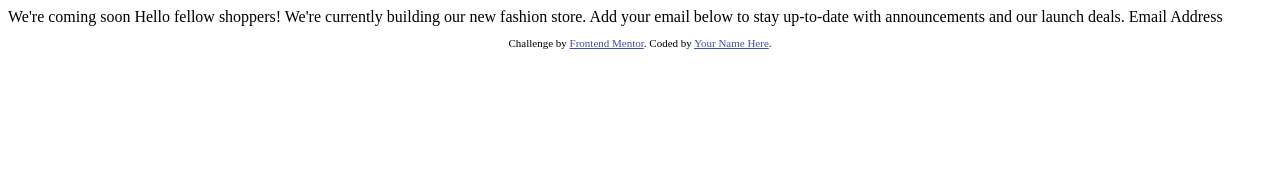
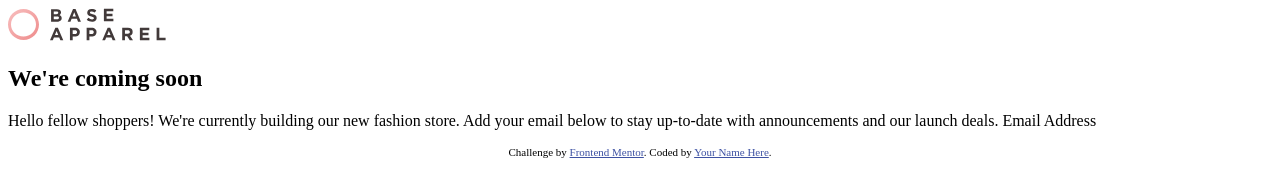
Before and after one commit to CharanMN7/base-apparel-coming-soon, a plain HTML site: page index.html in a window 1280 px wide. Drawn offline with Linux system fonts and the light colour scheme.

Commit message:
Added HTML

```diff
--- a/index.html
+++ b/index.html
@@ -16,9 +16,18 @@
     <title>Frontend Mentor | Base Apparel coming soon page</title>
   </head>
   <body>
-    We're coming soon Hello fellow shoppers! We're currently building our new
-    fashion store. Add your email below to stay up-to-date with announcements
-    and our launch deals. Email Address
+    <div class="container">
+      <div id="content">
+        <img src="./images/logo.svg" alt="" />
+        <h2><span>We're </span>coming soon</h2>
+        <p>
+          Hello fellow shoppers! We're currently building our new fashion store.
+          Add your email below to stay up-to-date with announcements and our
+          launch deals. Email Address
+        </p>
+      </div>
+      <div id="hero"></div>
+    </div>
 
     <footer>
       <p class="attribution">
```
